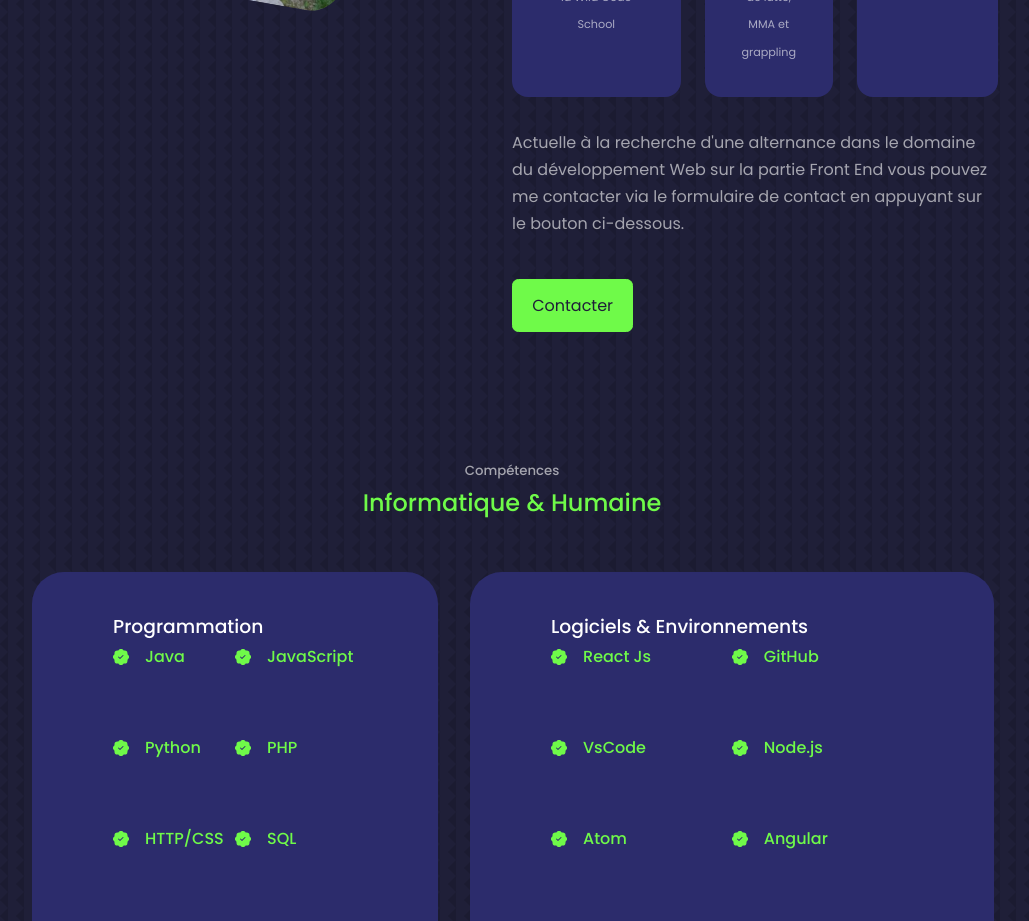
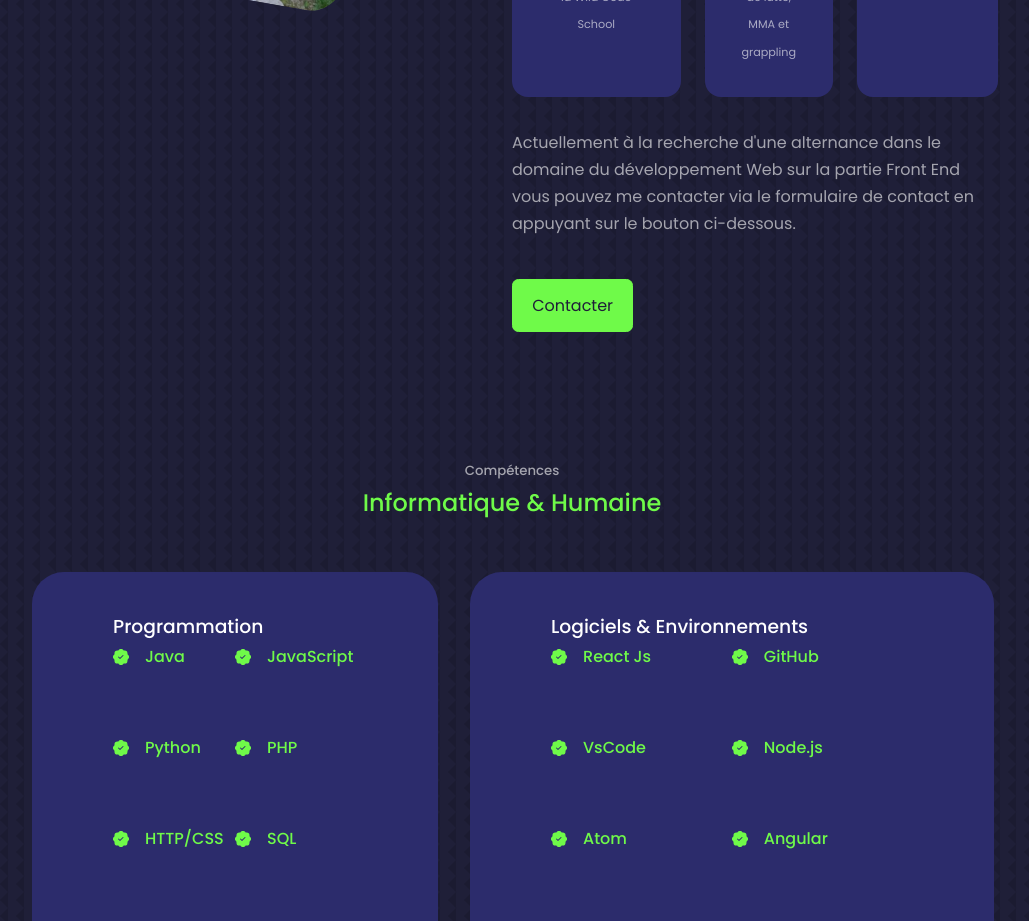
Before and after one commit to oussamablk-1/react-portfolio_website, a React (Create React App) app: page / in a window 1280 px wide. Shown: the part 1380-2301 px from the top of the page, without its empty margins (128-1157 px from the left). Built offline with nearby package versions, Linux system fonts and the light colour scheme.

Commit message:
Update about.jsx

```diff
--- a/src/components/about/about.jsx
+++ b/src/components/about/about.jsx
@@ -47,7 +47,7 @@ export const About = () => {
 
           </div>
 
-          <p>Actuelle à la recherche d'une alternance dans le domaine du développement Web sur la partie Front End vous pouvez me contacter via le formulaire de contact en appuyant sur le bouton ci-dessous.</p>
+          <p>Actuellement à la recherche d'une alternance dans le domaine du développement Web sur la partie Front End vous pouvez me contacter via le formulaire de contact en appuyant sur le bouton ci-dessous.</p>
 
           <a href="#contact" className='btn btn-primary'>Contacter</a>
         </div>
```
